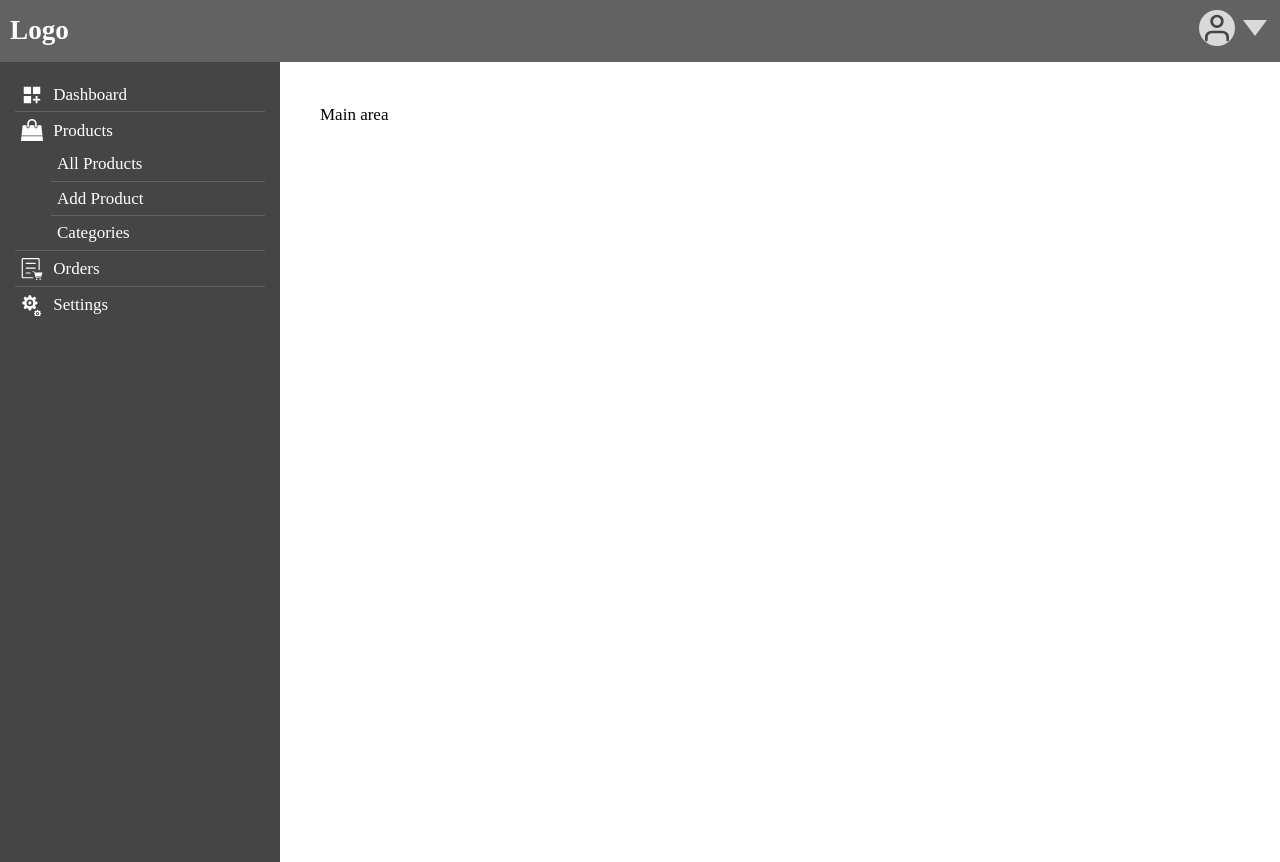
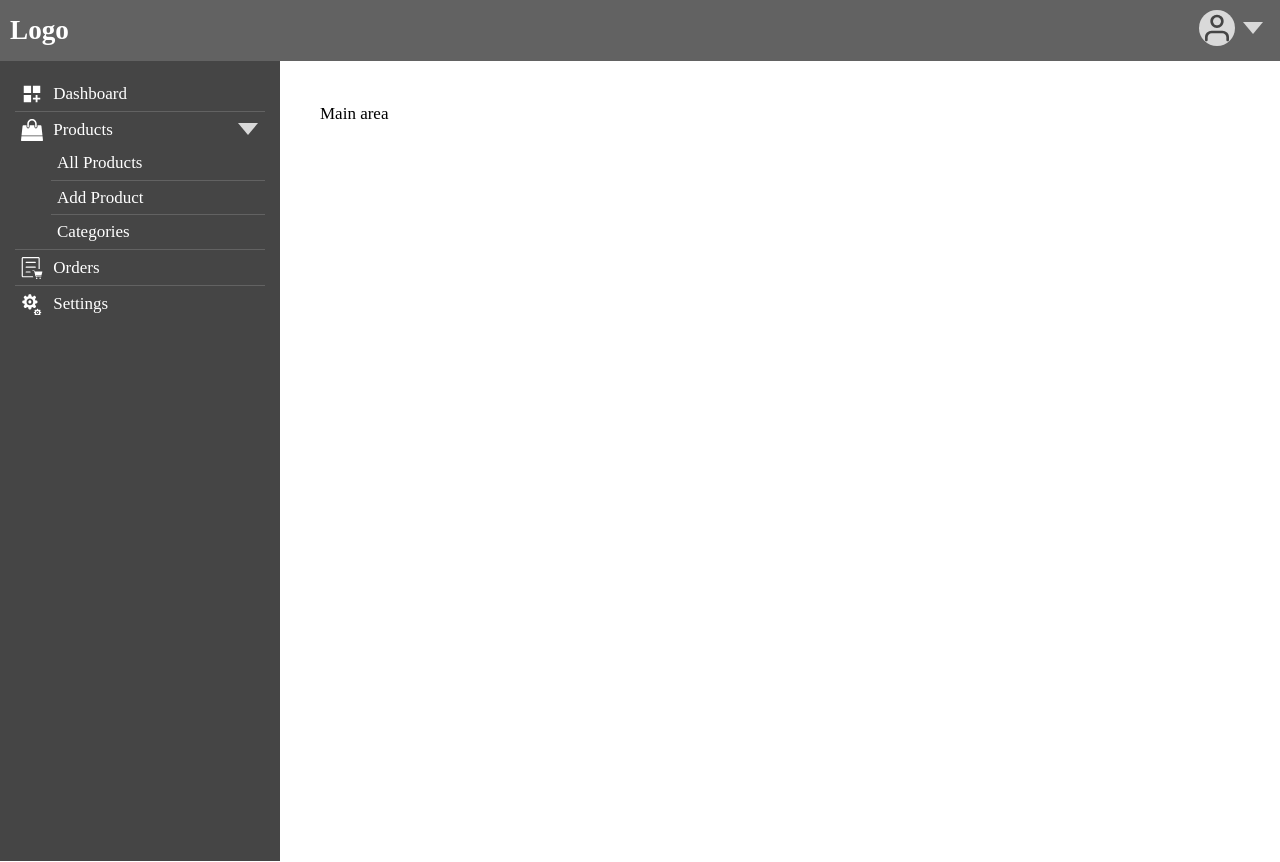
Before and after one commit to iamyubarajrai/Pascal-BCA4th-2024-Project, a PHP site: page / in a window 1280 px wide. Run offline with PHP 8.4, Linux system fonts and the light colour scheme.

Commit message:
Dropdown CSS class maintained

```diff
--- a/cms/assets/style.css
+++ b/cms/assets/style.css
@@ -31,7 +31,6 @@ html, body {
     width: 36px;
     height: 36px;
     padding: 2px;
-    margin-right: 35px;
     cursor: pointer;
 }
 
@@ -46,17 +45,23 @@ html, body {
     height: 32px;
     color: var(--secondary-color);
 }
-
-.profile-icon::after {
+.js-drop {
+    position: relative;
+    display: flex !important;
+    align-items: center;
+    justify-content: space-between;
+    margin-right: 35px;
+}
+.js-drop::after {
     content: "";
     position: absolute;
     top: 50%;
     left: 100%;
     transform: translate(0, -50%);
     display: inline-block;
-    border-top: 16px solid var(--grey-color);
-    border-left: 12px solid transparent;
-    border-right: 12px solid transparent;
+    border-top: 12px solid var(--grey-color);
+    border-left: 10px solid transparent;
+    border-right: 10px solid transparent;
     border-bottom: 0;
     width: 0;
     height: 0;
--- a/cms/index.html
+++ b/cms/index.html
@@ -29,9 +29,11 @@
                 </a>
             </li>
             <li>
-                <a href="#" title="Products">
-                    <svg class="icon"><use xlink:href="#icon-shopping"></use></svg>
-                    <span>Products</span>
+                <a href="#" title="Products" class="js-drop">
+                    <span>
+                        <svg class="icon"><use xlink:href="#icon-shopping"></use></svg>
+                        <span>Products</span>
+                    </span>
                 </a>
                 <ul>
                     <li><a href="#" title="All Products">All Products</a></li>
```
